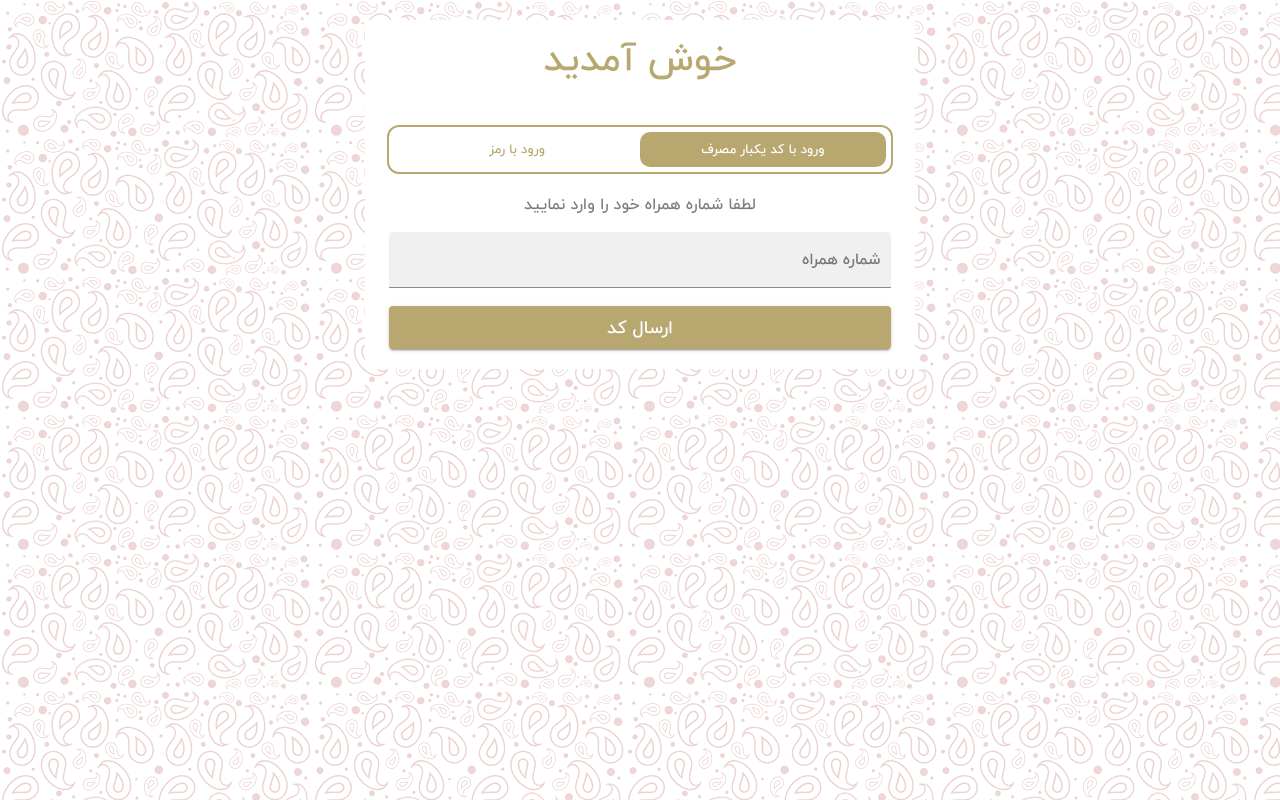
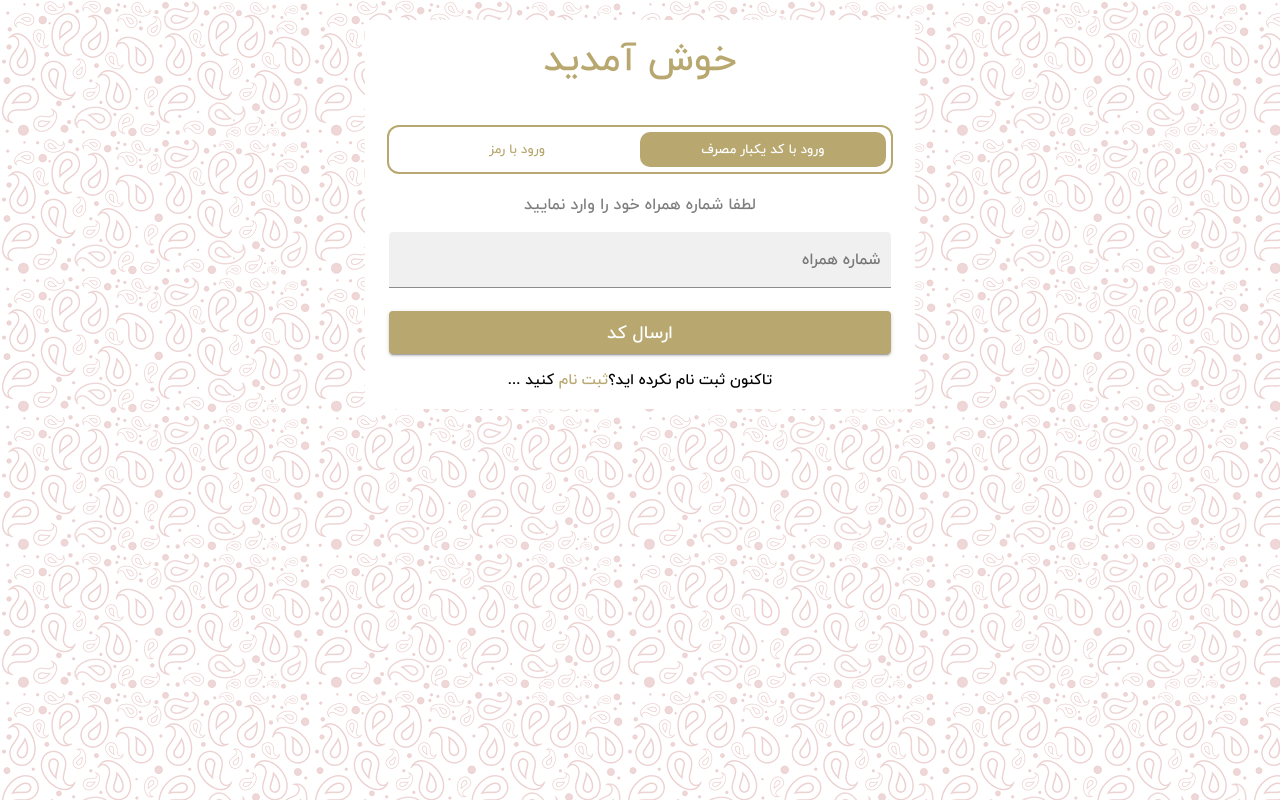
Before and after one commit to NooshinBarazi/Restaurant-Website, a Next.js app: page /login in a window 1280 px wide. Built offline with nearby package versions, Linux system fonts and the light colour scheme.

Commit message:
add next link to componrnt

```diff
--- a/app/components/Login/LoginWithPassword.tsx
+++ b/app/components/Login/LoginWithPassword.tsx
@@ -1,6 +1,7 @@
 import { Button, Typography } from "@mui/material";
 import { useForm } from "react-hook-form";
 import { Input } from "../common/Input";
+import Link from "next/link";
 
 export const LoginWithPassword = () => {
   const {
@@ -43,12 +44,19 @@ export const LoginWithPassword = () => {
         <Button
           type="submit"
           variant="contained"
-          sx={{ color: "#fff", marginTop: "1rem" }}
+          sx={{ color: "#fff", margin: "1.5rem 0" }}
           fullWidth
         >
           ارسال کد
         </Button>
       </form>
+      <Typography variant="h5" fontWeight="bold" textAlign="center">
+        تاکنون ثبت نام نکرده اید؟
+        <Typography variant="h5" component="span" color="primary">
+         <Link href='/register'>ثبت نام </Link>
+        </Typography>
+        کنید ...
+      </Typography>
     </>
   );
 };
```
